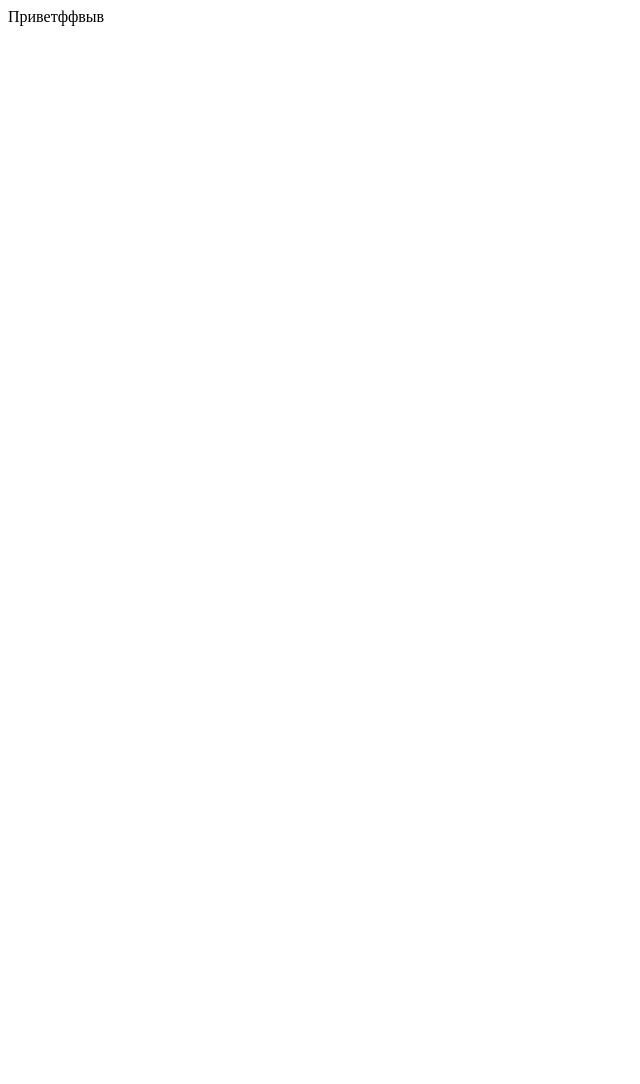
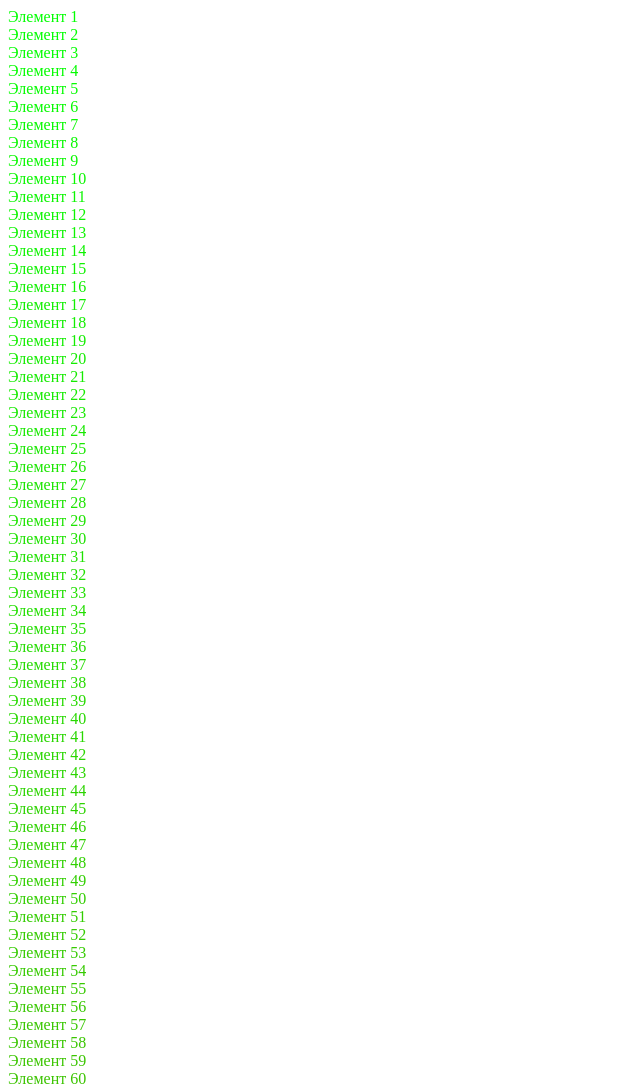
Before and after one commit to ivvanya/JS-Fullstack, a website: page index.html in a window 1280 px wide. Shown: the top 1084 px of the page, without its empty margins (0-640 px from the left). Before the commit the page ends 800 px from the top, so only its background shows below. Drawn offline with Linux system fonts and the light colour scheme.

Commit message:
Task 1 Front done

```diff
--- a/assets/scss/style.scss
+++ b/assets/scss/style.scss
@@ -0,0 +1,5 @@
+@for $i from 1 through 100 {
+    #el#{$i} {
+        color: rgb($i, 256-$i, 0);
+    }
+}
--- a/index.html
+++ b/index.html
@@ -1,3 +1,20 @@
-<body>
-    Приветффвыв
-</body>
+<!DOCTYPE html>
+<html>
+    <head>
+        <link rel="stylesheet" href="assets/css/style.css">
+        <title>JS Fullstack</title>
+    </head>
+    <body>
+        <div id="container"></div>
+        <script>
+            const container = document.getElementById('container');
+
+            for (let i = 0; i < 100; i++) {
+                const div = document.createElement('div');
+                div.textContent = `Элемент ${i + 1}`;
+                div.id = `el${i + 1}`;
+                container.appendChild(div);
+            }
+        </script>
+    </body>
+</html>
```
Also changed, not shown: assets/css/style.css, 1 other file.
